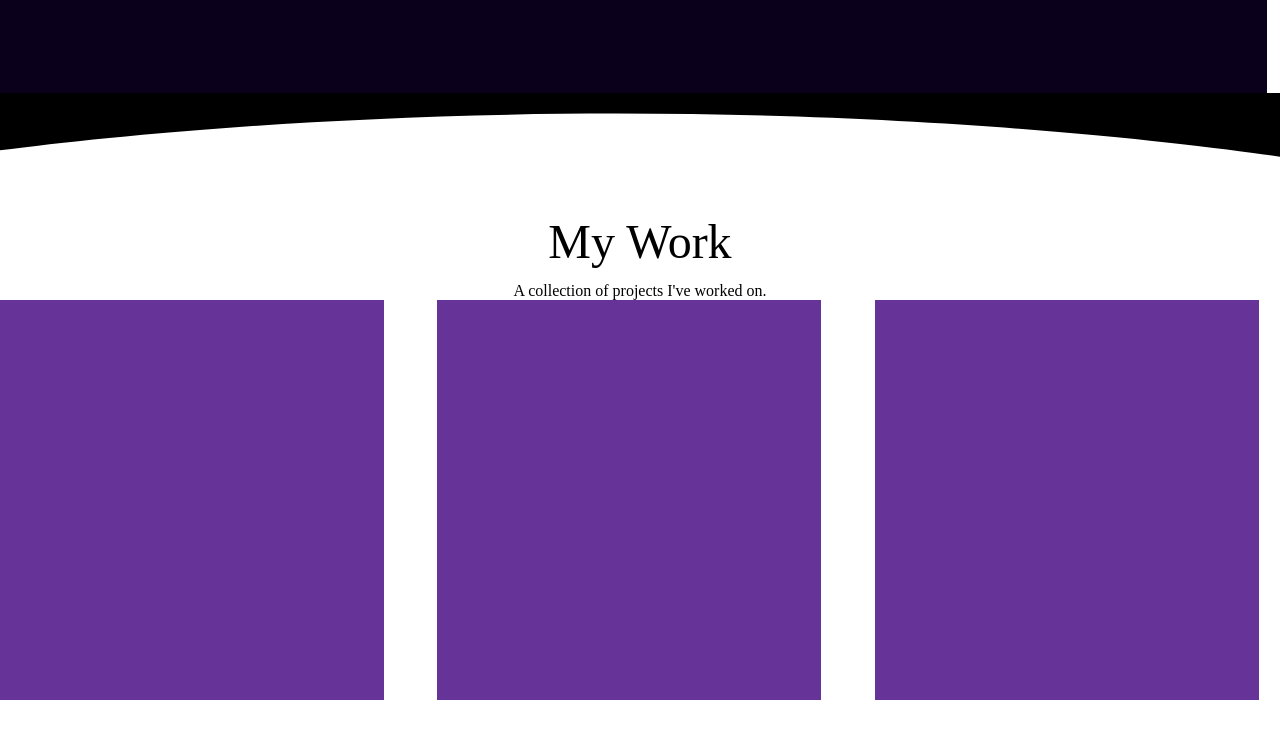
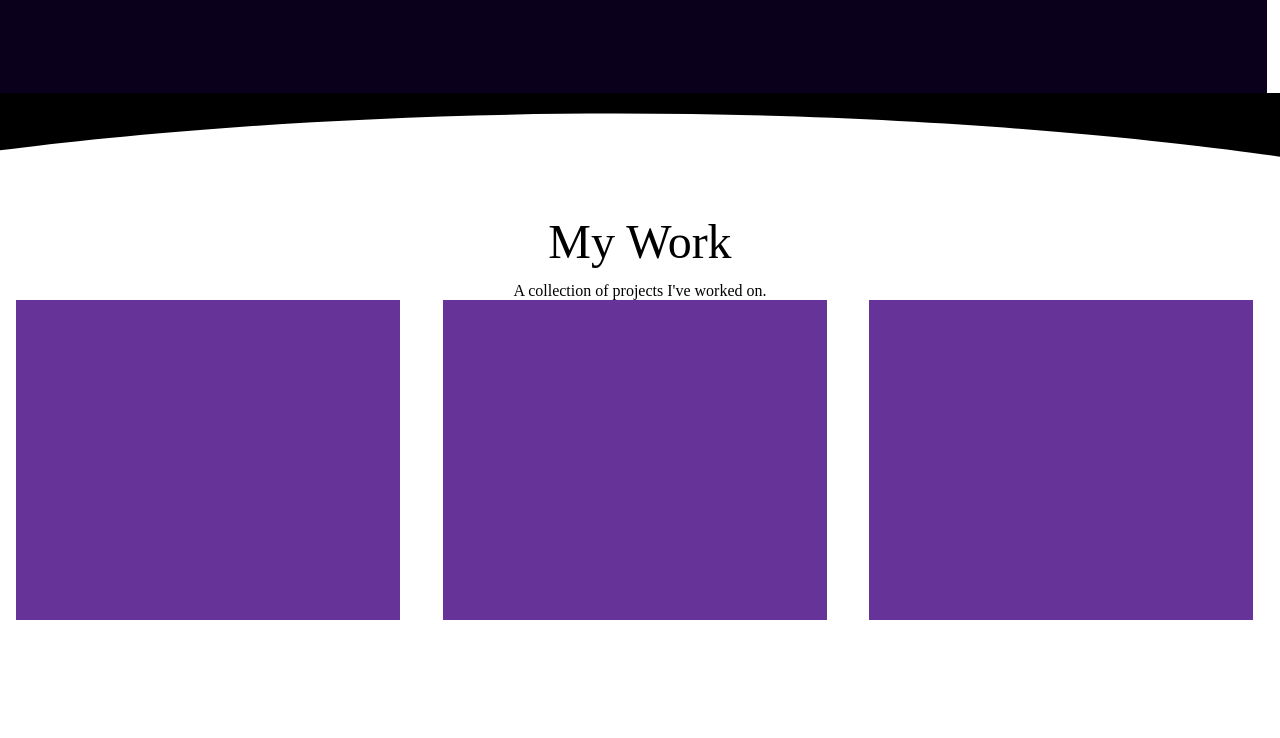
Before and after one commit to Eminence09/Portfolio, a plain HTML site: page Portfolio/index.html in a window 1280 px wide. Shown: the part 707-1445 px from the top of the page. Drawn offline with Linux system fonts and the light colour scheme; a web font is replaced by a local one.

Commit message:
initall commit

```diff
--- a/Portfolio/style.css
+++ b/Portfolio/style.css
@@ -95,13 +95,17 @@ body {
 
 
 .project {
-    height: 400px;
+    height: 40vh;
     width: 30vw;
     background: rebeccapurple;
 }
 
 .project-grid {
+    margin: 0px auto 6rem;
     display: grid;
+    /* max-width: calc(1280px + 2rem); */
+    padding: 0px 1rem;
+    width: 100%;
     grid-template-columns: 1fr 1fr 1fr;
     gap: 2rem;
 }
```
